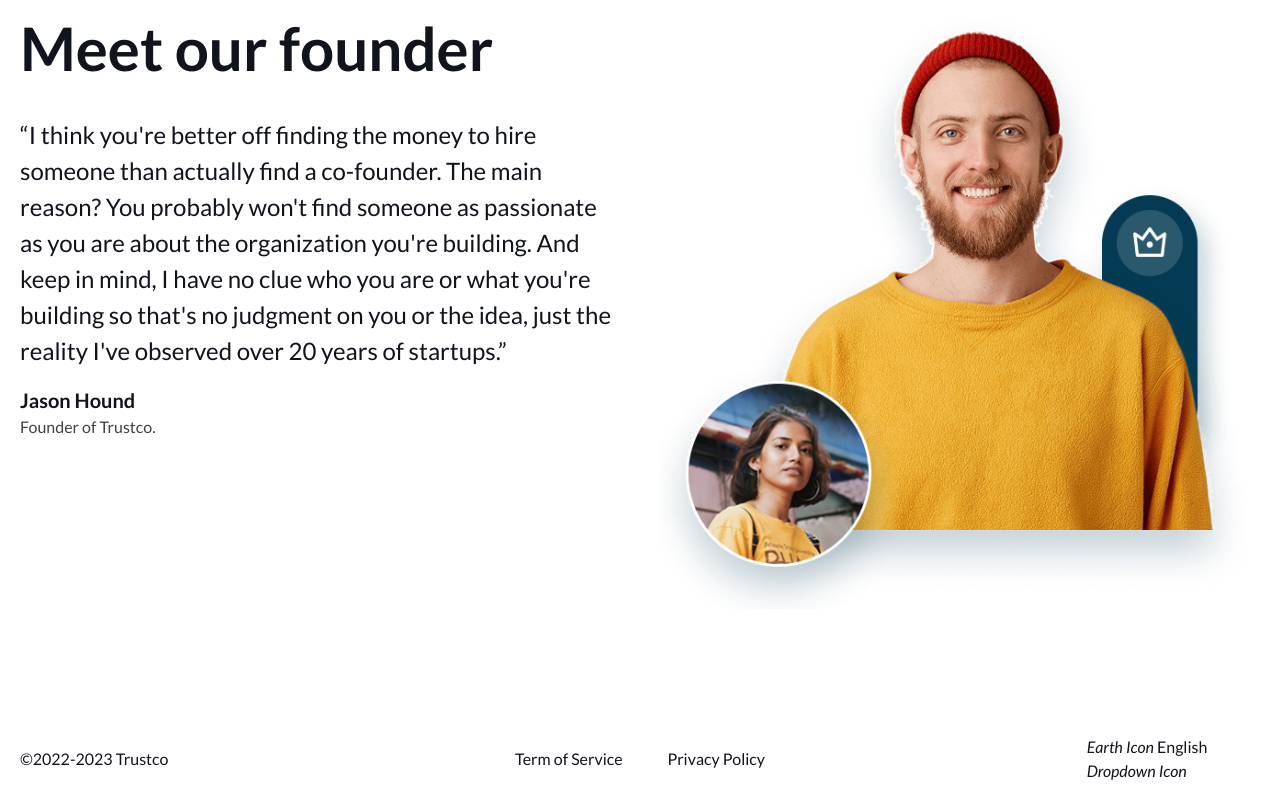
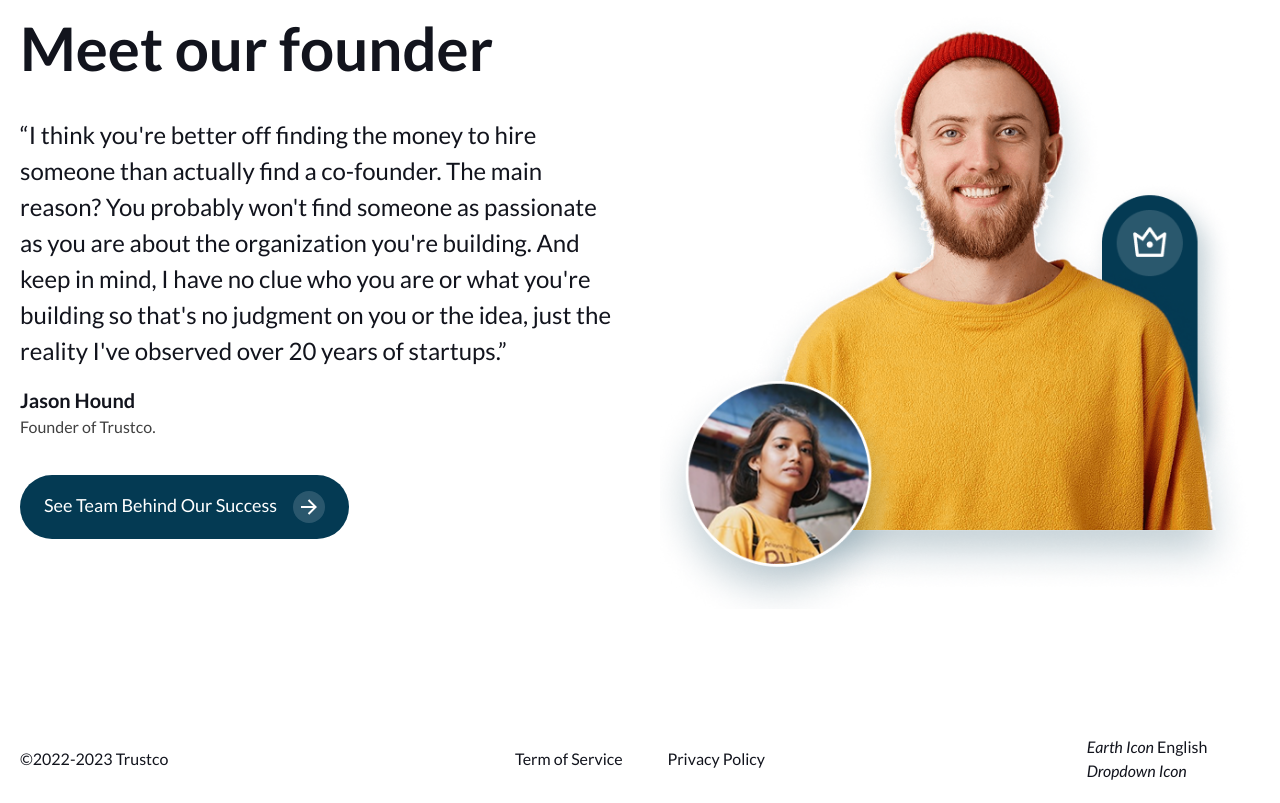
Before and after one commit to jansohan/trustco, a plain HTML site: page index.html in a window 1280 px wide. Shown: the part 3722-4525 px from the top of the page. Drawn offline with Linux system fonts and the light colour scheme.

Commit message:
[#TR-17]: Added missing button

```diff
--- a/index.html
+++ b/index.html
@@ -306,6 +306,11 @@
 								<h5 class="mb-0">Jason Hound</h5>
 								<p class="paragraph-base mt-0 color-text-base">Founder of Trustco.</p>
 							</div>
+							<div class="py-base">
+								<a href="#" class="button shadow-none">
+									See Team Behind Our Success<img src="images/next.svg" alt="next" class="ml-1" />
+								</a>
+							</div>
 					</div>
 					<div class="col-md-6">
 						<img src="images/decoration-profile.png" alt="decoration-profile" />
```
